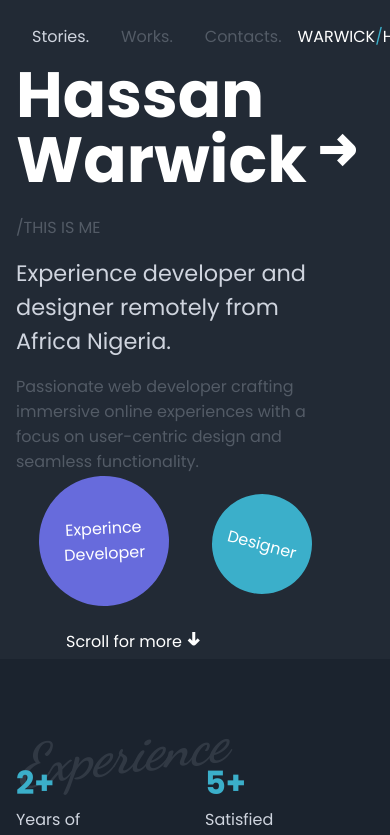
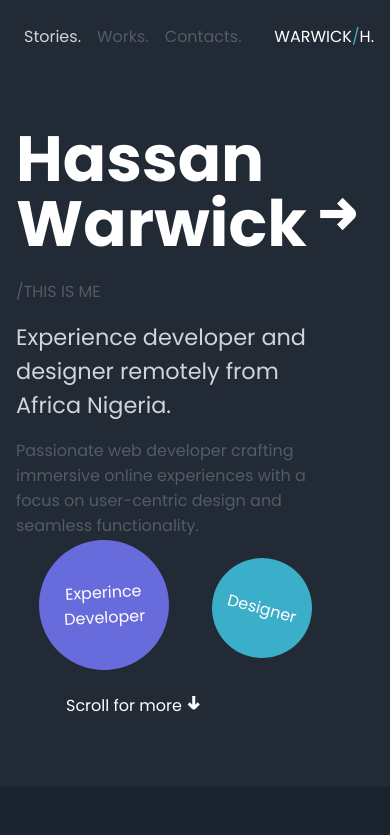
Before and after one commit to Im-Hassan-wd/react-portfolio, a React (Create React App) app: page / in a window 390 px wide. Shown: the top 835 px of the page. Built offline with nearby package versions, Linux system fonts and the light colour scheme.

Commit message:
pages and components

```diff
--- a/src/components/Footer.js
+++ b/src/components/Footer.js
@@ -13,7 +13,7 @@ export default function Footer() {
       </div>
       <div className="icons">
         {icons.map((icon) => (
-          <a href="#">
+          <a key={icon} href="#">
             <i className={`fi fi-brands-${icon}`}></i>
           </a>
         ))}
--- a/src/components/Navbar.css
+++ b/src/components/Navbar.css
@@ -25,3 +25,9 @@
 .navbar a.active {
   color: var(--gray-50);
 }
+
+@media (max-width: 670px) {
+  .navbar li {
+    margin: 0 8px;
+  }
+}
--- a/src/index.css
+++ b/src/index.css
@@ -24,7 +24,6 @@
 body {
   background: var(--blue-dark-50);
   color: #fff;
-  overflow-x: hidden;
 }
 section,
 nav {
--- a/src/pages/home/Home.css
+++ b/src/pages/home/Home.css
@@ -1,5 +1,7 @@
 /* introduction section  */
 .intro {
+  margin-top: 64px;
+  margin-bottom: 64px;
   position: relative;
   display: flex;
   justify-content: space-between;
```
